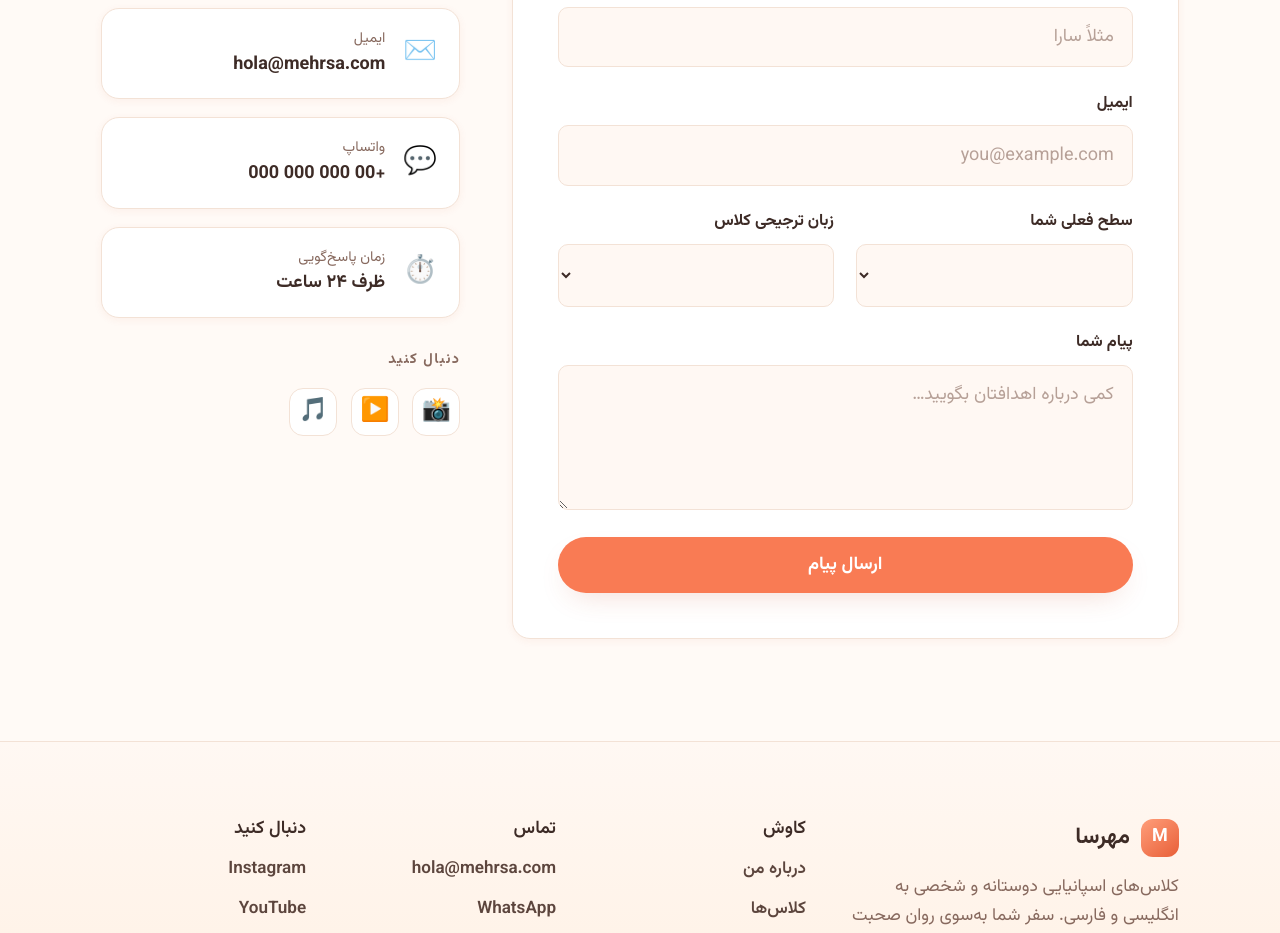
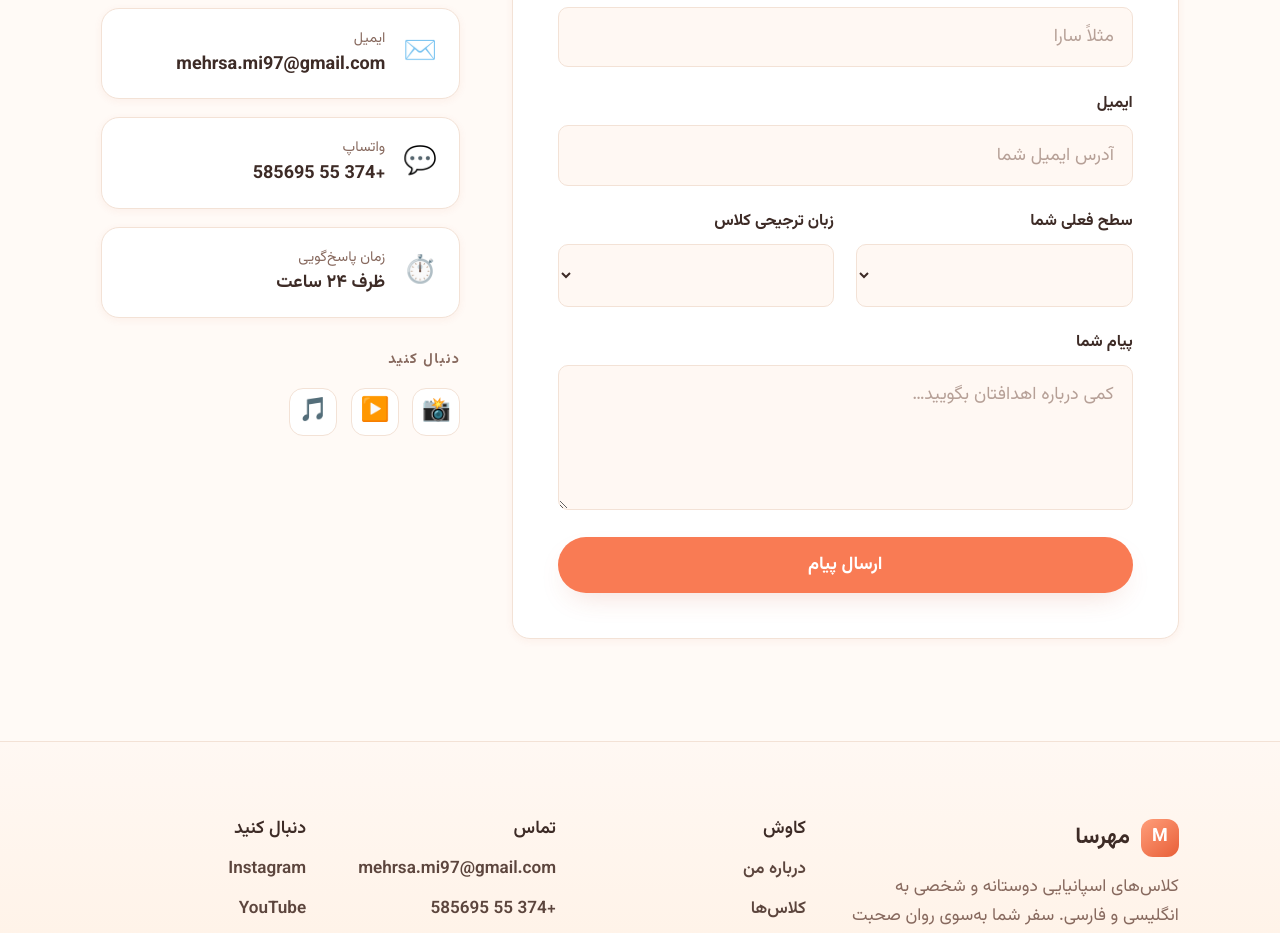
Before and after one commit to mehrsami97/spanish-by-heart, a React (Vite) app: page /contact in a window 1280 px wide. Shown: the part 620-1553 px from the top of the page. Built offline with nearby package versions, Linux system fonts and the light colour scheme.

Commit message:
Update contact information

```diff
--- a/index.html
+++ b/index.html
@@ -51,6 +51,8 @@
           ],
           "url": "https://spanishbyheart.com/",
           "image": "https://spanishbyheart.com/social-preview.svg",
+          "email": "mehrsa.mi97@gmail.com",
+          "telephone": "+374 55 585695",
           "description": "Online Spanish lessons for students worldwide, including private lessons, small group classes, conversation practice, and DELE/SIELE preparation with English or Persian support.",
           "areaServed": { "@type": "Place", "name": "Worldwide" },
           "founder": {
--- a/src/components/Footer.jsx
+++ b/src/components/Footer.jsx
@@ -8,6 +8,10 @@ const EXPLORE = [
   { key: 'testimonials', to: '/testimonials' },
   { key: 'faq', to: '/faq' },
 ];
+
+const CONTACT_EMAIL = 'mehrsa.mi97@gmail.com';
+const CONTACT_PHONE = '+374 55 585695';
+const CONTACT_WHATSAPP = 'https://wa.me/37455585695';
 
 export default function Footer() {
   const { t } = useTranslation();
@@ -37,9 +41,9 @@ export default function Footer() {
 
         <div className="footer__col">
           <h4>{t('footer.contact')}</h4>
-          <a href="mailto:hola@mehrsa.com">hola@mehrsa.com</a>
-          <a href="https://wa.me/0000000000" target="_blank" rel="noreferrer">
-            WhatsApp
+          <a href={`mailto:${CONTACT_EMAIL}`}>{CONTACT_EMAIL}</a>
+          <a href={CONTACT_WHATSAPP} target="_blank" rel="noreferrer">
+            {CONTACT_PHONE}
           </a>
           <Link to="/contact">{t('nav.cta')}</Link>
         </div>
--- a/src/components/SEO.jsx
+++ b/src/components/SEO.jsx
@@ -8,6 +8,9 @@ import {
   SITE_URL,
   metaForPath,
 } from '../seo/pages.js';
+
+const CONTACT_EMAIL = 'mehrsa.mi97@gmail.com';
+const CONTACT_PHONE = '+374 55 585695';
 
 const persianKeywords = [
   'کلاس آنلاین اسپانیایی',
@@ -150,6 +153,8 @@ export default function SEO() {
         alternateName: ['Mehrsa Spanish Teacher', 'Mehrsa', ...persianKeywords],
         url: SITE_URL,
         image: DEFAULT_IMAGE,
+        email: CONTACT_EMAIL,
+        telephone: CONTACT_PHONE,
         description:
           'Online Spanish lessons for students worldwide, including private lessons, small group classes, conversation practice, and DELE/SIELE preparation with English or Persian support.',
         areaServed: { '@type': 'Place', name: 'Worldwide' },
--- a/src/i18n/locales/en.json
+++ b/src/i18n/locales/en.json
@@ -230,7 +230,7 @@
       "name": "Your name",
       "namePlaceholder": "e.g. Sara",
       "email": "Email",
-      "emailPlaceholder": "you@example.com",
+      "emailPlaceholder": "Your email address",
       "level": "Your current level",
       "levelOptions": ["Complete beginner", "A1–A2 Beginner", "B1–B2 Intermediate", "C1–C2 Advanced", "Not sure"],
       "language": "Preferred lesson language",
--- a/src/i18n/locales/es.json
+++ b/src/i18n/locales/es.json
@@ -213,7 +213,7 @@
       "name": "Tu nombre",
       "namePlaceholder": "p. ej. Sara",
       "email": "Correo",
-      "emailPlaceholder": "tu@ejemplo.com",
+      "emailPlaceholder": "Tu correo electrónico",
       "level": "Tu nivel actual",
       "levelOptions": ["Principiante total", "Principiante A1–A2", "Intermedio B1–B2", "Avanzado C1–C2", "No estoy seguro"],
       "language": "Idioma preferido para la clase",
--- a/src/i18n/locales/fa.json
+++ b/src/i18n/locales/fa.json
@@ -213,7 +213,7 @@
       "name": "نام شما",
       "namePlaceholder": "مثلاً سارا",
       "email": "ایمیل",
-      "emailPlaceholder": "you@example.com",
+      "emailPlaceholder": "آدرس ایمیل شما",
       "level": "سطح فعلی شما",
       "levelOptions": ["کاملاً مبتدی", "مبتدی A1–A2", "متوسط B1–B2", "پیشرفته C1–C2", "مطمئن نیستم"],
       "language": "زبان ترجیحی کلاس",
--- a/src/pages/Contact.jsx
+++ b/src/pages/Contact.jsx
@@ -2,6 +2,10 @@ import { useState } from 'react';
 import { useTranslation } from 'react-i18next';
 import Reveal from '../components/Reveal.jsx';
 import './Contact.css';
+
+const CONTACT_EMAIL = 'mehrsa.mi97@gmail.com';
+const CONTACT_PHONE = '+374 55 585695';
+const CONTACT_WHATSAPP = 'https://wa.me/37455585695';
 
 export default function Contact() {
   const { t } = useTranslation();
@@ -100,23 +104,23 @@ export default function Contact() {
           {/* Direct contact */}
           <Reveal className="contact__direct" delay={100}>
             <h2>{t('contact.direct.title')}</h2>
-            <a className="contact__method card" href="mailto:hola@mehrsa.com">
+            <a className="contact__method card" href={`mailto:${CONTACT_EMAIL}`}>
               <span className="contact__method-icon">✉️</span>
               <span>
                 <small>{t('contact.direct.email')}</small>
-                <strong>hola@mehrsa.com</strong>
+                <strong>{CONTACT_EMAIL}</strong>
               </span>
             </a>
             <a
               className="contact__method card"
-              href="https://wa.me/0000000000"
+              href={CONTACT_WHATSAPP}
               target="_blank"
               rel="noreferrer"
             >
               <span className="contact__method-icon">💬</span>
               <span>
                 <small>{t('contact.direct.whatsapp')}</small>
-                <strong>+00 000 000 000</strong>
+                <strong>{CONTACT_PHONE}</strong>
               </span>
             </a>
             <div className="contact__method card">
```
